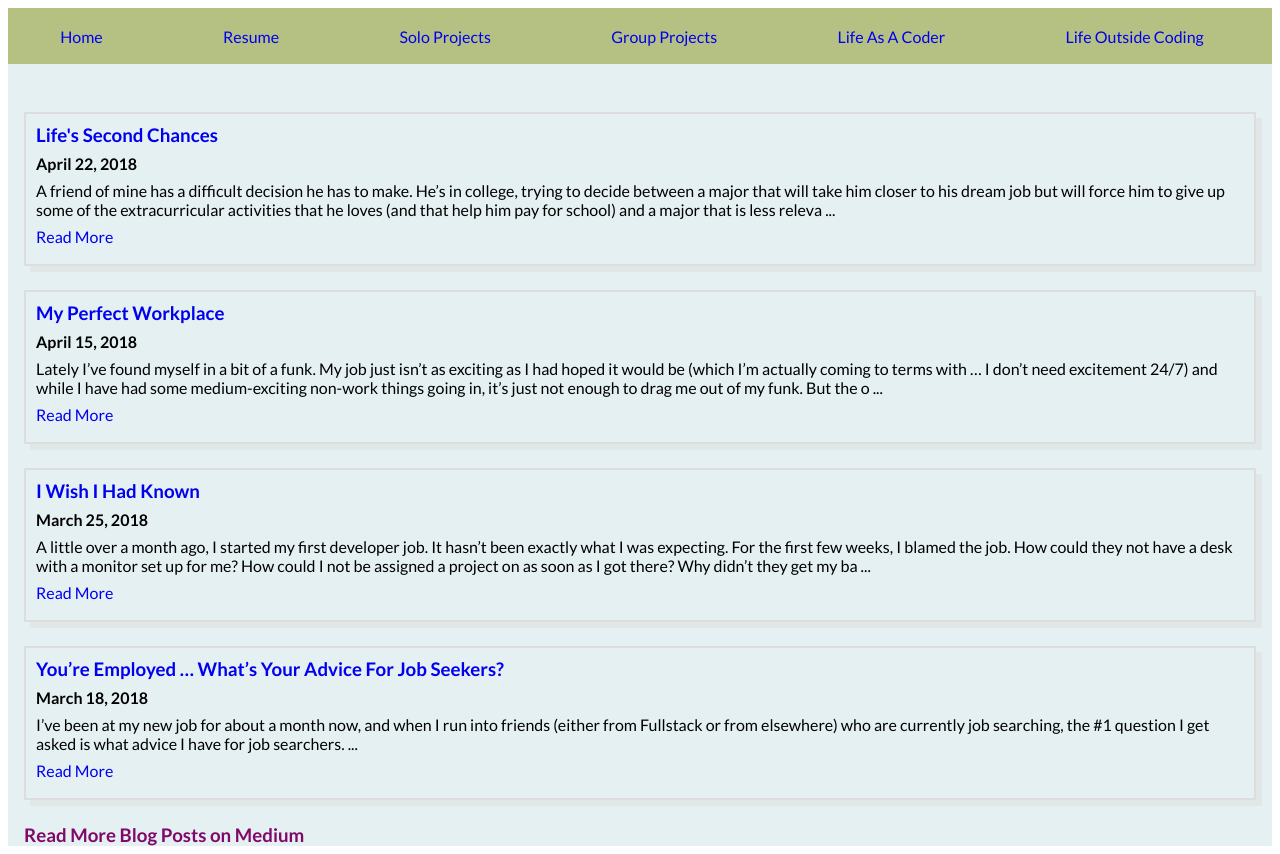
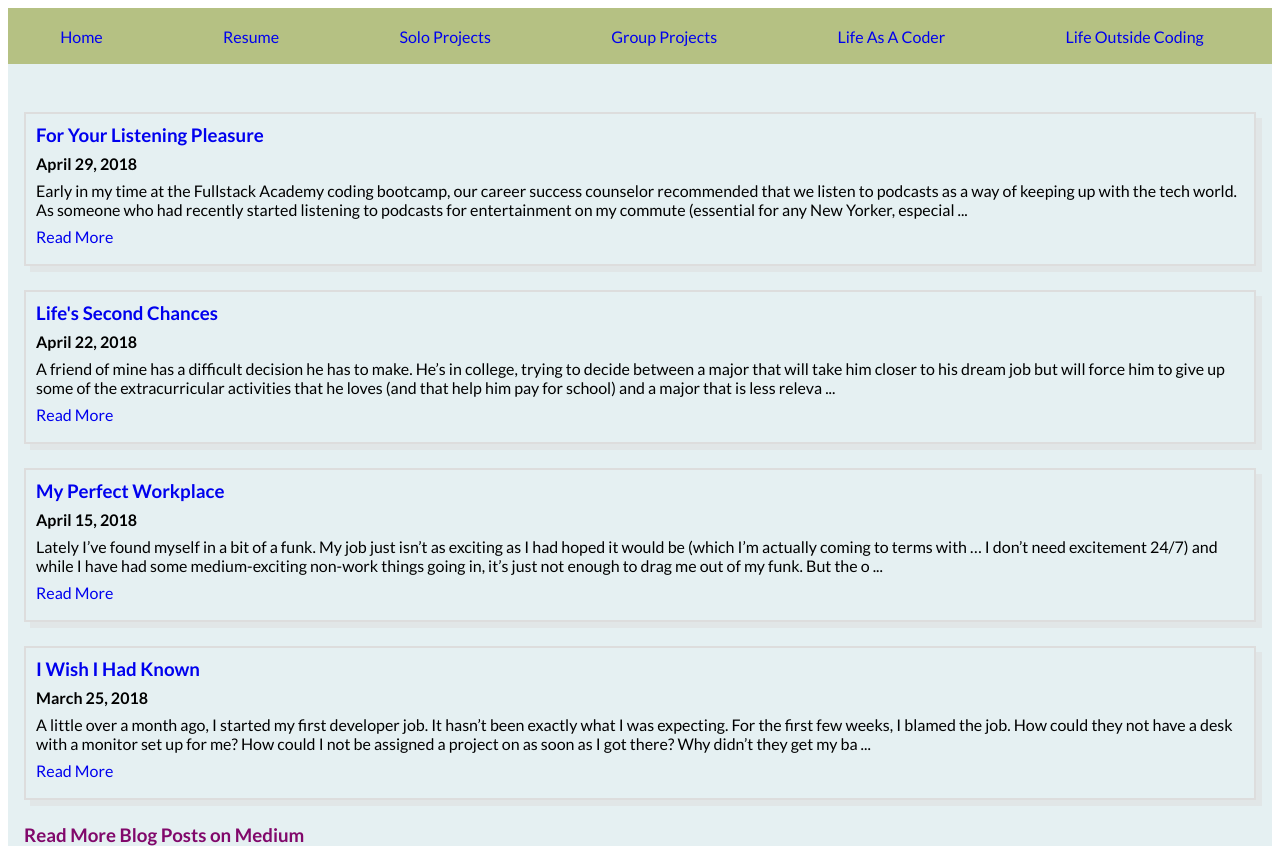
Before and after one commit to SarahLKatz/portfolio_site, a Next.js app: page /blog in a window 1280 px wide. Built offline with nearby package versions, Linux system fonts and the light colour scheme.

Commit message:
updates blog posts

```diff
--- a/pages/blog.js
+++ b/pages/blog.js
@@ -3,6 +3,12 @@ import {BlogPost, Layout} from '../Components/';
 export default () => {
   return (
     <Layout>
+    <BlogPost
+        title="For Your Listening Pleasure"
+        date="April 29, 2018"
+        url="https://medium.com/@sarahscode/for-your-listening-pleasure-d45da363e141"
+        summary={`Early in my time at the Fullstack Academy coding bootcamp, our career success counselor recommended that we listen to podcasts as a way of keeping up with the tech world. As someone who had recently started listening to podcasts for entertainment on my commute (essential for any New Yorker, especially one with a commute as long as mine), I was excited to see what podcasts the tech world had to offer.`}
+      />
     <BlogPost
         title="Life's Second Chances"
         date="April 22, 2018"
@@ -21,12 +27,6 @@ export default () => {
         url="https://medium.com/@sarahscode/i-wish-i-had-known-8b33b6bfe07f"
         summary={`A little over a month ago, I started my first developer job. It hasn’t been exactly what I was expecting. For the first few weeks, I blamed the job. How could they not have a desk with a monitor set up for me? How could I not be assigned a project on as soon as I got there? Why didn’t they get my background check results from the consulting company I work for and issue me an ID on the first day?`}
       />
-      <BlogPost
-        title="You’re Employed … What’s Your Advice For Job Seekers?"
-        date="March 18, 2018"
-        url="https://medium.com/@sarahscode/youre-employed-what-s-your-advice-for-job-seekers-a7c8eaaf57e6"
-        summary={`I’ve been at my new job for about a month now, and when I run into friends (either from Fullstack or from elsewhere) who are currently job searching, the #1 question I get asked is what advice I have for job searchers.`}
-      />
       <a href="https://medium.com/@sarahscode" target="_blank"><h3 className="highlight">Read More Blog Posts on Medium</h3></a>
       <style jsx>{`
         a {
```
